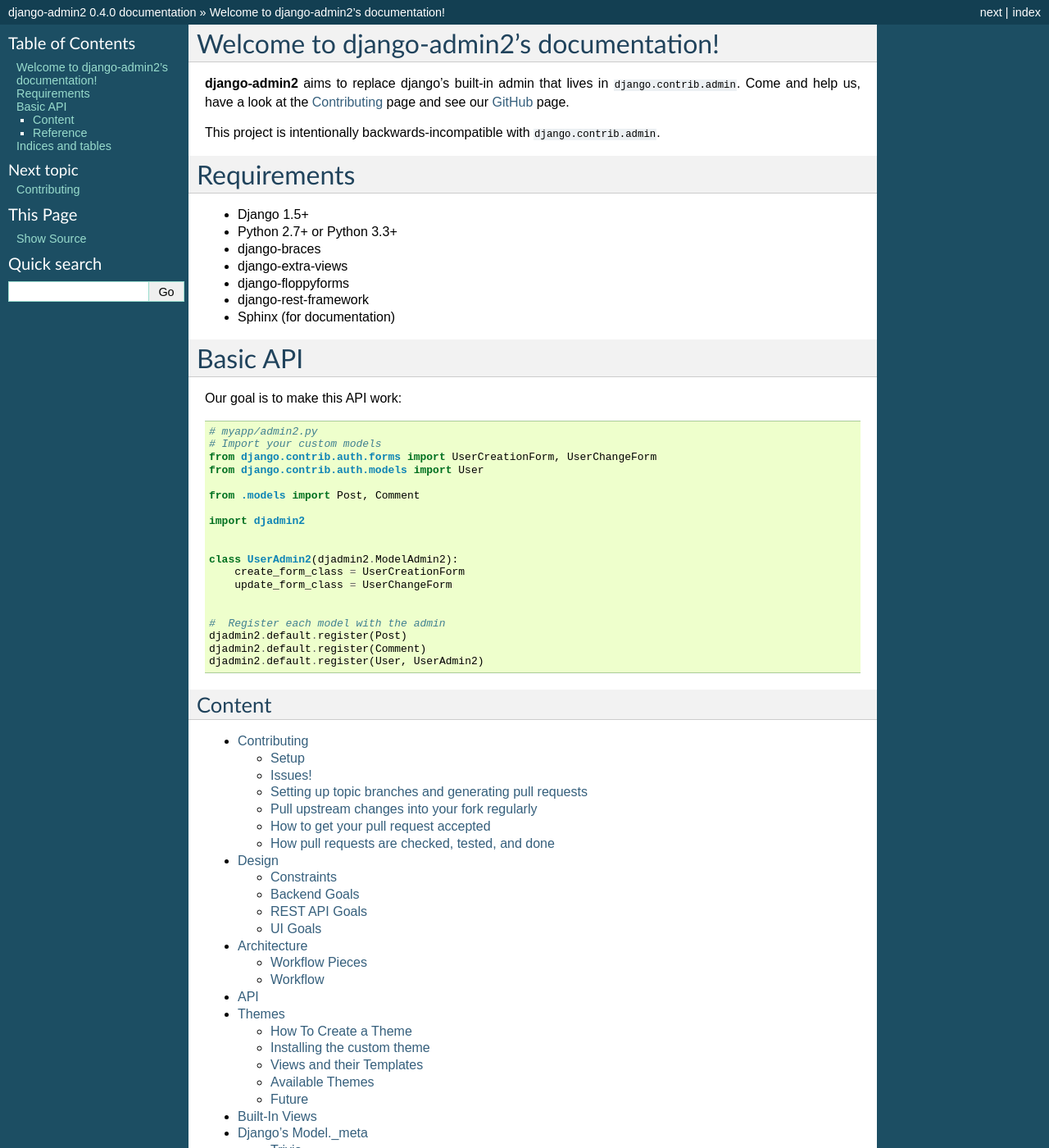
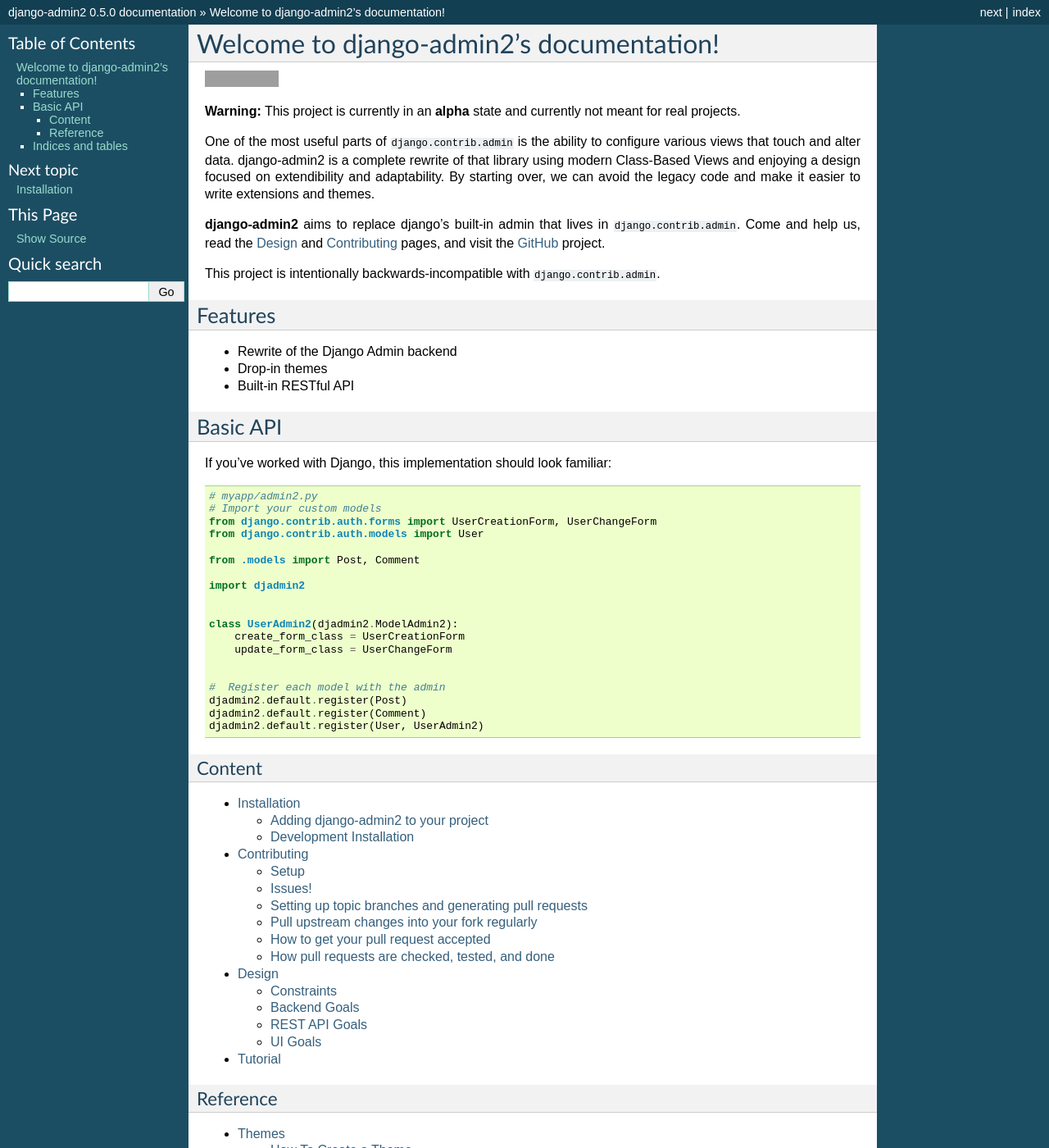
Before and after one commit to jazzband/django-admin2, a Sphinx documentation site: the page built from docs/index.rst, in a window 1280 px wide and 1400 px high. Shown: the whole window at 82% size. Built offline with Sphinx 7.4.7, drawn with Linux system fonts in a browser that asks for light colours; some of the changed text lies outside the part shown; grey boxes are pictures that could not be loaded.

Commit message:
fix #234, this adds formal install instructions to the docs and includes reorganization of the docs

```diff
--- a/README.rst
+++ b/README.rst
@@ -52,6 +52,7 @@
 
 Installation
 ============
+
 Use pip to install from PyPI:
 
 .. code-block:: python
@@ -85,9 +86,6 @@
       ...
       url(r'^admin2/', include(djadmin2.default.urls)),
    )
-
-
-
 
 
 How to write django-admin2 modules
--- a/docs/conf.py
+++ b/docs/conf.py
@@ -11,7 +11,8 @@
 # All configuration values have a default; values that are commented out
 # serve to show the default.
 
-import sys, os
+import os
+import sys
 
 # If extensions (or modules to document with autodoc) are in another directory,
 # add these directories to sys.path here. If the directory is relative to the
@@ -62,9 +63,9 @@
 # built documents.
 #
 # The short X.Y version.
-version = '0.4'
+version = '0.5'
 # The full version, including alpha/beta/rc tags.
-release = '0.4.0'
+release = '0.5.0'
 
 # The language for content autogenerated by Sphinx. Refer to documentation
 # for a list of supported languages.
--- a/docs/index.rst
+++ b/docs/index.rst
@@ -1,29 +1,33 @@
+=========================================
 Welcome to django-admin2's documentation!
 =========================================
 
+.. image:: https://travis-ci.org/pydanny/django-admin2.png
+   :alt: Build Status
+   :target: https://travis-ci.org/pydanny/django-admin2
+
+**Warning:** This project is currently in an **alpha** state and currently not meant for real projects.
+
+One of the most useful parts of ``django.contrib.admin`` is the ability to configure various views that touch and alter data. django-admin2 is a complete rewrite of that library using modern Class-Based Views and enjoying a design focused on extendibility and adaptability. By starting over, we can avoid the legacy code and make it easier to write extensions and themes.
+
 **django-admin2** aims to replace django's built-in admin that lives in
-``django.contrib.admin``. Come and help us, have a look at the
-:doc:`contributing` page and see our `GitHub`_ page.
+``django.contrib.admin``. Come and help us, read the :doc:`design` and
+:doc:`contributing` pages, and visit the `GitHub`_ project.
 
 This project is intentionally backwards-incompatible with ``django.contrib.admin``.
 
-Requirements
+Features
 =============
 
-* Django 1.5+
-* Python 2.7+ or Python 3.3+
-* django-braces
-* django-extra-views
-* django-floppyforms
-* django-rest-framework
-* Sphinx (for documentation)
-
+* Rewrite of the Django Admin backend
+* Drop-in themes
+* Built-in RESTful API
 
 
 Basic API
 ==============
 
-Our goal is to make this API work:
+If you've worked with Django, this implementation should look familiar:
 
 .. code-block:: python
 
@@ -56,30 +60,26 @@
 .. toctree::
    :maxdepth: 2
 
+   installation
    contributing
    design
-   architecture
-   api
-   themes
-   built-in-views
-   meta
    tutorial
 
 Reference
 -----------
 
-Most of django-admin2 is designed to be extensible, which means with a little bit of Python code you can do amazing things. You can easily create custom actions, implement alternative forms, set permissions per view, add new views, and even trivially replace the base views with those of your own design. Combined with the REST API, django-admin2 provides a wealth of customization options.
-
-One of the core design goals of django-admin2 is to embrace object-oriented design, making it easy to take one of the built-in classes and extend it to suit your needs.
-
 
 .. toctree::
    :maxdepth: 2
 
+   ref/themes
+   ref/api
    ref/actions
    ref/forms
    ref/permissions
    ref/views
+   ref/built-in-views
+   ref/meta
 
 Indices and tables
 ==================
--- /dev/null
+++ b/docs/installation.rst
@@ -0,0 +1,46 @@
+============
+Installation
+============
+
+Adding django-admin2 to your project
+====================================
+
+
+Use pip to install from PyPI:
+
+.. code-block:: python
+
+   pip install django-admin2
+
+Add djadmin2 and rest_framework to your settings file:
+
+.. code-block:: python
+
+   INSTALLED_APPS = (
+      ...
+      'djadmin2',
+      'rest_framework', # for the browsable API templates
+      ...
+   )
+
+Add djadmin2 urls to your URLconf:
+
+.. code-block:: python
+
+   # urls.py
+   from django.conf.urls import patterns, include
+
+   import djadmin2
+
+   djadmin2.default.autodiscover()
+
+
+   urlpatterns = patterns(
+      ...
+      url(r'^admin2/', include(djadmin2.default.urls)),
+   )
+
+Development Installation
+=========================
+
+See :docs:`contributing`.
--- a/docs/api.rst
+++ b/docs/ref/api.rst
@@ -1,5 +1,5 @@
-API
-===
+RESTful API
+=============
 
 **django-admin2** comes with a builtin REST-API for accessing all the
 resources you can get from the frontend via JSON.
```
Also changed, not shown: docs/architecture.rst (deleted, +0 -22 lines), docs/ref/built-in-views.rst (renamed from docs/built-in-views.rst), docs/ref/meta.rst (renamed from docs/meta.rst), docs/ref/themes.rst (renamed from docs/themes.rst).
